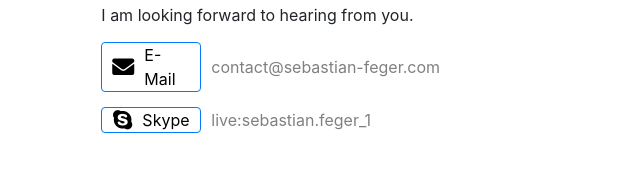
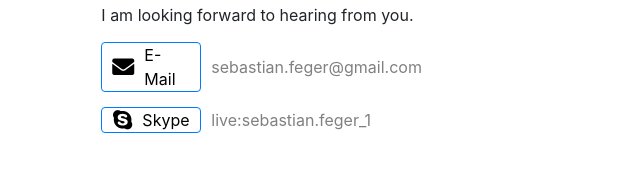
Before and after one commit to sefeg/sefeg.github.io, a plain HTML site: page pages/contact.html in a window 1280 px wide. Shown: the part 460-636 px from the top of the page, 127-767 px from the left. Drawn offline with nearby package versions, Linux system fonts and the light colour scheme.

Commit message:
Changed email address

```diff
--- a/common-elements/profile-overview.html
+++ b/common-elements/profile-overview.html
@@ -5,7 +5,7 @@
 
 <div id="link-container">
 
-    <a href="mailto:contact@sebastian-feger.com" class="profile-link-items">
+    <a href="mailto:sebastian.feger@gmail.com" class="profile-link-items">
         <i class="fa fa-envelope"></i>
     </a>
 
--- a/pages/contact.html
+++ b/pages/contact.html
@@ -58,13 +58,13 @@
                 I am looking forward to hearing from you.
 
                 <div class="contact-item">
-                    <a href="mailto:contact@sebastian-feger.com">
+                    <a href="mailto:sebastian.feger@gmail.com">
                         <div class="contact-button">
                             <i class="fa fa-envelope smaller-fa-icons"></i>
                             <span class="button-descriptor">E-Mail</span>
                         </div>
                     </a>
-                    <a class="contact-item-plain" href="mailto:contact@sebastian-feger.com">contact@sebastian-feger.com</a>
+                    <a class="contact-item-plain" href="mailto:sebastian.feger@gmail.com">sebastian.feger@gmail.com</a>
                 </div>
                 <div class="contact-item">
                     <a href="skype:live:sebastian.feger_1?add">
```
Also changed, not shown: 3 other files.
